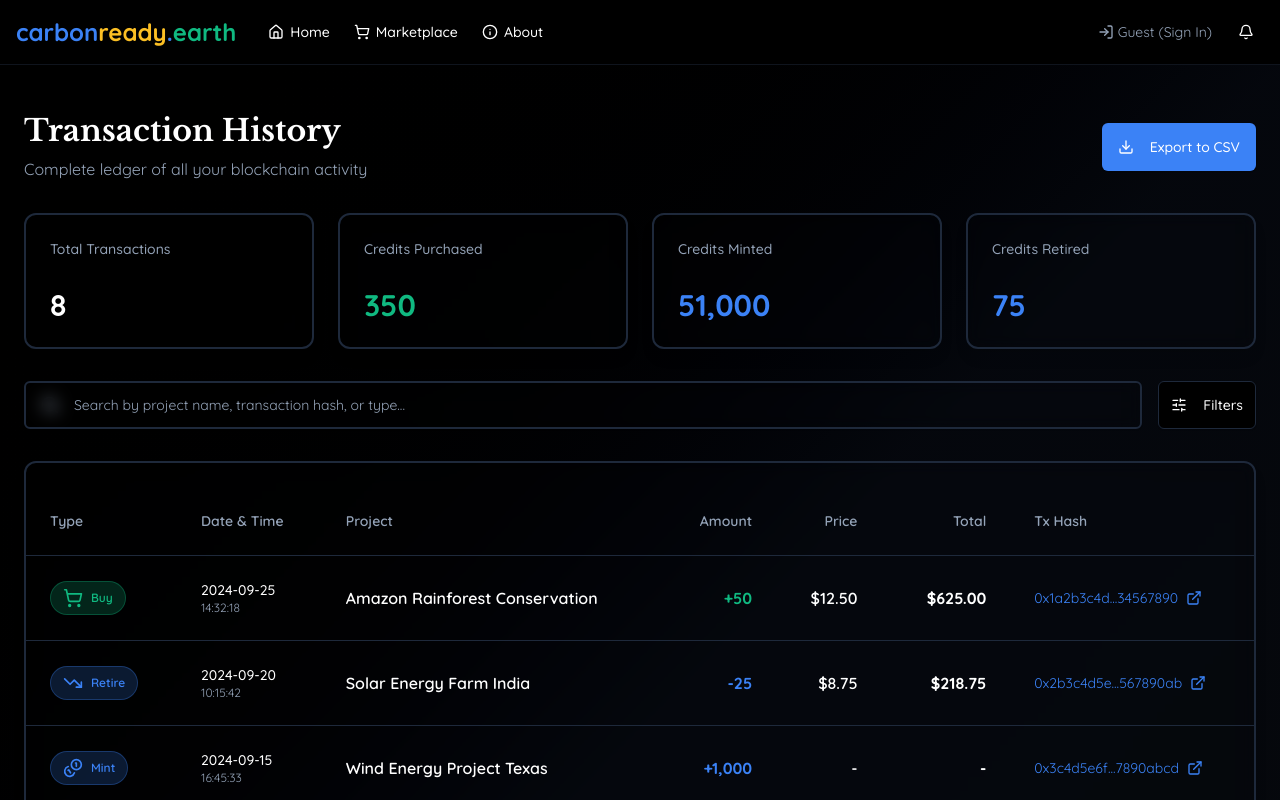
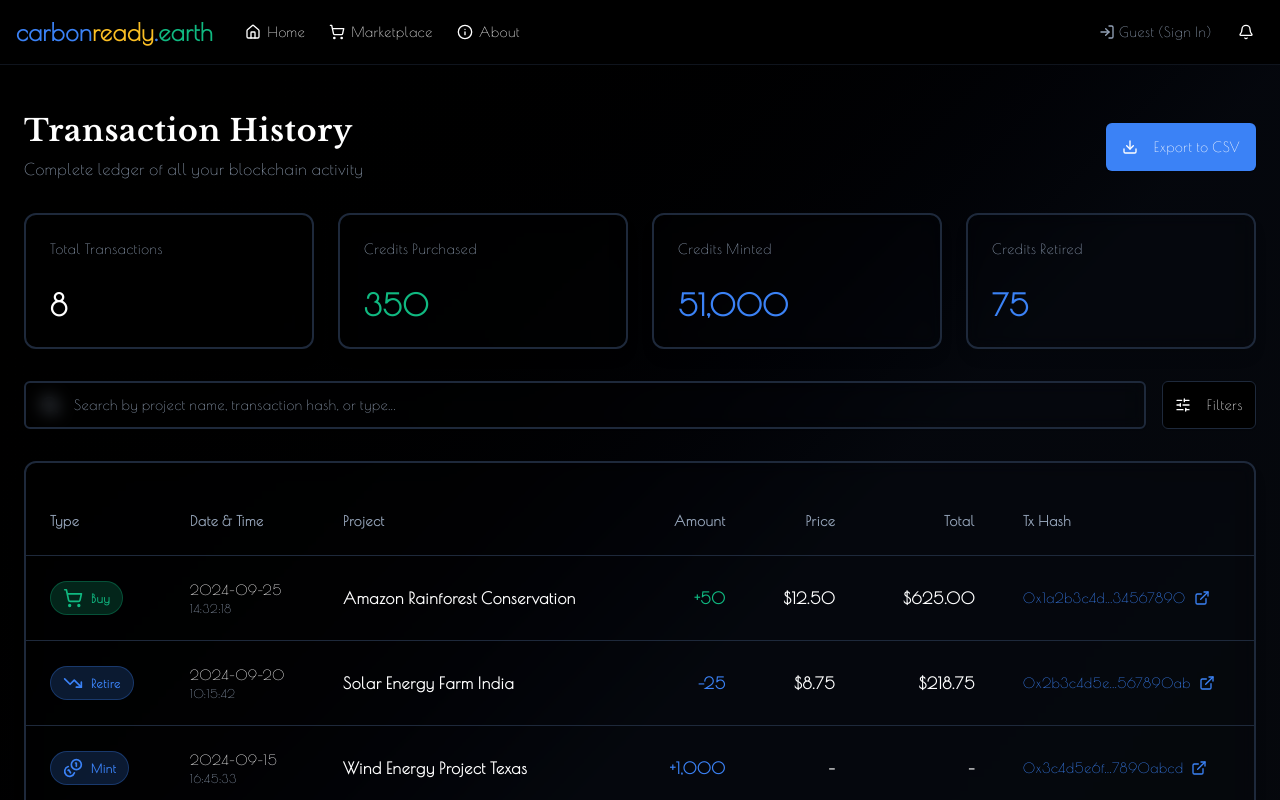
Before and after one commit to hemamalinii/ecopreserve_fe_v0, a Next.js app: page /transactions in a window 1280 px wide. Shown: the top 800 px of the page. Built offline with nearby package versions, Linux system fonts and the light colour scheme.

Commit message:
fixing font

```diff
--- a/src/app/credits/sell/page.tsx
+++ b/src/app/credits/sell/page.tsx
@@ -330,7 +330,7 @@ export default function SellCreditsPage() {
                     </div>
                     <div className="flex justify-between items-center pb-3 border-b">
                       <dt className="text-muted-foreground">Token ID:</dt>
-                      <dd className="quicksand-regular text-sm">{selectedCredit.tokenId}</dd>
+                      <dd className="poiret-one-regular text-sm">{selectedCredit.tokenId}</dd>
                     </div>
                     <div className="flex justify-between items-center pb-3 border-b">
                       <dt className="text-muted-foreground">Credit Type:</dt>
--- a/src/app/globals.css
+++ b/src/app/globals.css
@@ -1,4 +1,5 @@
-@import url('https://fonts.googleapis.com/css2?family=Libre+Baskerville:ital,wght@0,400;0,700;1,400&family=Quicksand:wght@300..700&display=swap');
+@import url('https://fonts.googleapis.com/css2?family=Libre+Baskerville:ital,wght@0,400;0,700;1,400&display=swap');
+@import url('https://fonts.googleapis.com/css2?family=Poiret+One&display=swap');
 @import "tailwindcss";
 @import "tw-animate-css";
 
@@ -121,10 +122,9 @@
 
   body {
     @apply bg-background text-foreground;
-    font-family: "Quicksand", sans-serif;
-    font-weight: 400;
-    font-optical-sizing: auto;
+    font-family: "Poiret One", cursive;
     font-style: normal;
+    letter-spacing: 0.04em;
     text-rendering: optimizeLegibility;
     -webkit-font-smoothing: antialiased;
     -moz-osx-font-smoothing: grayscale;
@@ -136,11 +136,10 @@
     font-style: normal;
   }
 
-  .quicksand-regular {
-    font-family: "Quicksand", sans-serif;
-    font-optical-sizing: auto;
-    font-weight: 400;
+  .poiret-one-regular {
+    font-family: "Poiret One", cursive;
     font-style: normal;
+    letter-spacing: 0.04em;
   }
 
   .libre-baskerville-regular {
--- a/src/app/layout.tsx
+++ b/src/app/layout.tsx
@@ -19,7 +19,7 @@ export default function RootLayout({
 }) {
   return (
     <html lang="en" className="h-full" suppressHydrationWarning>
-      <body className="min-h-screen bg-background quicksand-regular antialiased">
+      <body className="min-h-screen bg-background poiret-one-regular antialiased">
         <AuthProvider>
           <div className="flex flex-col min-h-screen">
             <MainNav />
--- a/src/app/marketplace/[id]/page.tsx
+++ b/src/app/marketplace/[id]/page.tsx
@@ -165,7 +165,7 @@ export default function ProjectDetailsPage({ params }: { params: { id: string }
                   </div>
                   <div className="flex items-center justify-between py-2 border-b border-border">
                     <span className="text-muted-foreground">Token ID Range</span>
-                    <span className="font-semibold quicksand-regular">{project.tokenIdRange}</span>
+                    <span className="font-semibold poiret-one-regular">{project.tokenIdRange}</span>
                   </div>
                 </div>
               </Card>
--- a/src/app/transactions/page.tsx
+++ b/src/app/transactions/page.tsx
@@ -308,7 +308,7 @@ export default function TransactionsPage() {
                         href={`https://etherscan.io/tx/${tx.txHash}`}
                         target="_blank"
                         rel="noopener noreferrer"
-                        className="flex items-center gap-2 text-sm quicksand-regular text-primary hover:text-gold/80 transition-colors"
+                        className="flex items-center gap-2 text-sm poiret-one-regular text-primary hover:text-gold/80 transition-colors"
                       >
                         {tx.txHash.slice(0, 10)}...{tx.txHash.slice(-8)}
                         <ExternalLink className="h-4 w-4" />
--- a/src/app/upload-mrv/page.tsx
+++ b/src/app/upload-mrv/page.tsx
@@ -76,7 +76,7 @@ export default function UploadMRVPage() {
               <div className="h-8 w-px bg-border" />
               <div className="flex items-center gap-2 text-sm">
                 <Wallet className="h-4 w-4 text-primary" />
-                <span className="quicksand-regular text-muted-foreground">0x742d...89Ab</span>
+                <span className="poiret-one-regular text-muted-foreground">0x742d...89Ab</span>
               </div>
             </div>
           </div>
@@ -178,7 +178,7 @@ export default function UploadMRVPage() {
                       </div>
                       <div className="flex items-center gap-2 mt-1">
                         <Hash className="h-3 w-3 text-muted-foreground" />
-                        <span className="text-xs quicksand-regular text-muted-foreground">{file.hash}</span>
+                        <span className="text-xs poiret-one-regular text-muted-foreground">{file.hash}</span>
                       </div>
                     </div>
                   </div>
--- a/src/components/ui/kbd.tsx
+++ b/src/components/ui/kbd.tsx
@@ -5,7 +5,7 @@ function Kbd({ className, ...props }: React.ComponentProps<"kbd">) {
     <kbd
       data-slot="kbd"
       className={cn(
-        "bg-muted text-muted-foreground pointer-events-none inline-flex h-5 w-fit min-w-5 items-center justify-center gap-1 rounded-sm px-1 quicksand-regular text-xs font-medium select-none",
+        "bg-muted text-muted-foreground pointer-events-none inline-flex h-5 w-fit min-w-5 items-center justify-center gap-1 rounded-sm px-1 poiret-one-regular text-xs font-medium select-none",
         "[&_svg:not([class*='size-'])]:size-3",
         "[[data-slot=tooltip-content]_&]:bg-background/20 [[data-slot=tooltip-content]_&]:text-background dark:[[data-slot=tooltip-content]_&]:bg-background/10",
         className
```
